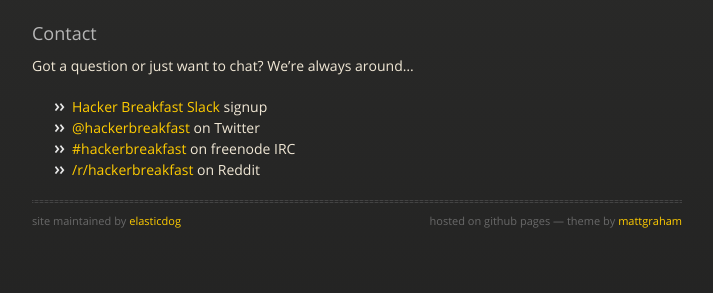
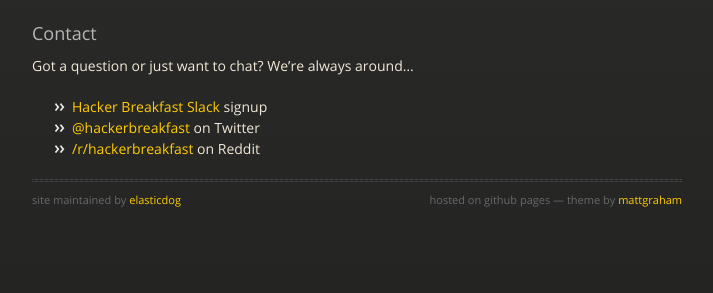
Before and after one commit to elasticdog/hackerbreakfast, a Jekyll site: the page built from index.md, in a window 1280 px wide, cut to the strip 988-1281 px from the top of the page. Shown: the whole strip, without its empty margins (283-996 px from the left). Built offline with Jekyll 4.4.1, drawn with Linux system fonts in a browser that asks for light colours; nearby versions of some CDN libraries; after the commit the page ends 1260 px from its top, so only the background shows below that.

Commit message:
RIP freenode
You know what you did.

```diff
--- a/index.md
+++ b/index.md
@@ -30,5 +30,4 @@ Got a question or just want to chat? We're always around...
 
 * [Hacker Breakfast Slack](https://hackerbreakfast-invite.herokuapp.com/) signup
 * [@hackerbreakfast](https://twitter.com/hackerbreakfast) on Twitter
-* [#hackerbreakfast](http://webchat.freenode.net/?channels=%23hackerbreakfast) on freenode IRC
 * [/r/hackerbreakfast](http://www.reddit.com/r/hackerbreakfast) on Reddit
```
